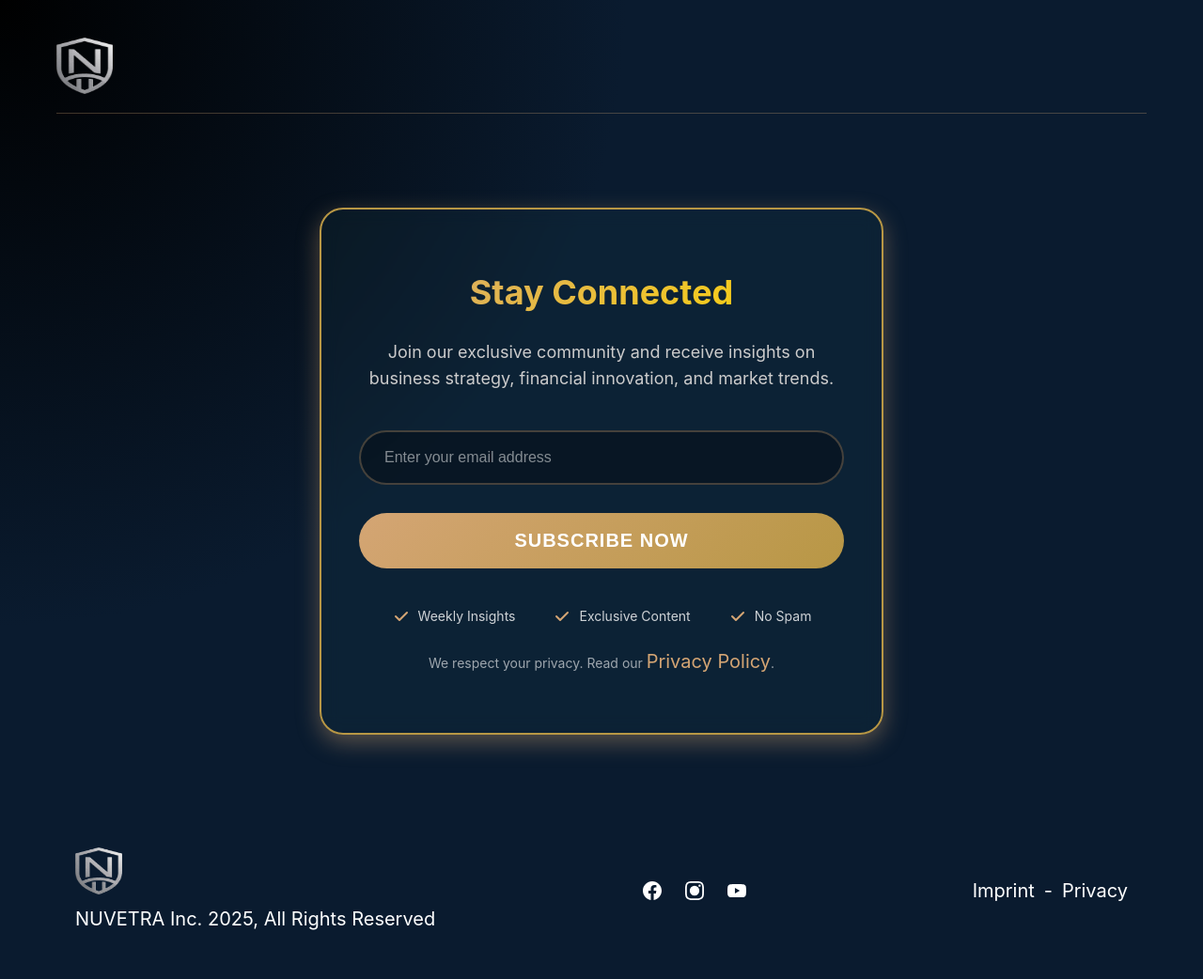
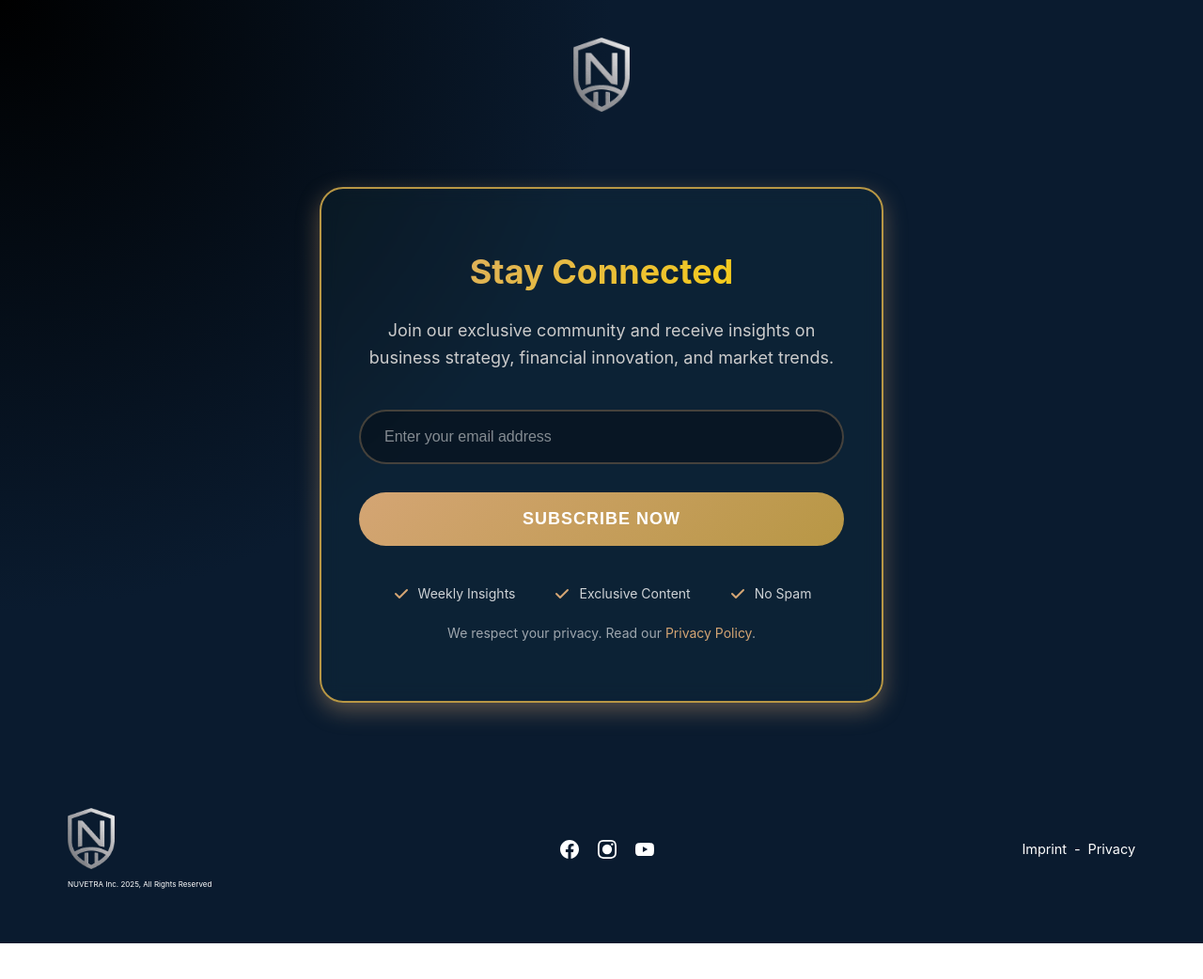
Before and after one commit to Marvinhaemke/nuvetraincus, a website: page email.html in a window 1280 px wide. Shown: the whole page at 94% size. After the commit the page ends 1004 px from the top, so only its background shows below. Drawn offline with Linux system fonts and the light colour scheme.

Commit message:
Update email.html

```diff
--- a/email.html
+++ b/email.html
@@ -14,7 +14,6 @@
             margin: 0;
             padding: 0;
             box-sizing: border-box;
-            font-size: calc(15px + 0.390625vw);
         }
 
         body {
@@ -41,10 +40,8 @@
         .header {
             display: flex;
             align-items: center;
-            justify-content: space-between;
-            margin-bottom: 40px;
+            justify-content: center;
             padding: 20px 0;
-            border-bottom: 1px solid rgba(212, 165, 116, 0.3);
         }
 
         .logo-section {
@@ -55,7 +52,7 @@
 
         .logo-icon {
             width: 60px;
-            height: 60px;
+            height: auto;
         }
 
         .logo-text {
@@ -295,7 +292,7 @@
 
         .footer-logo-icon {
             width: 50px;
-            height: 50px;
+            height: auto;
             display: block;
             margin-bottom: 10px;
         }
```
